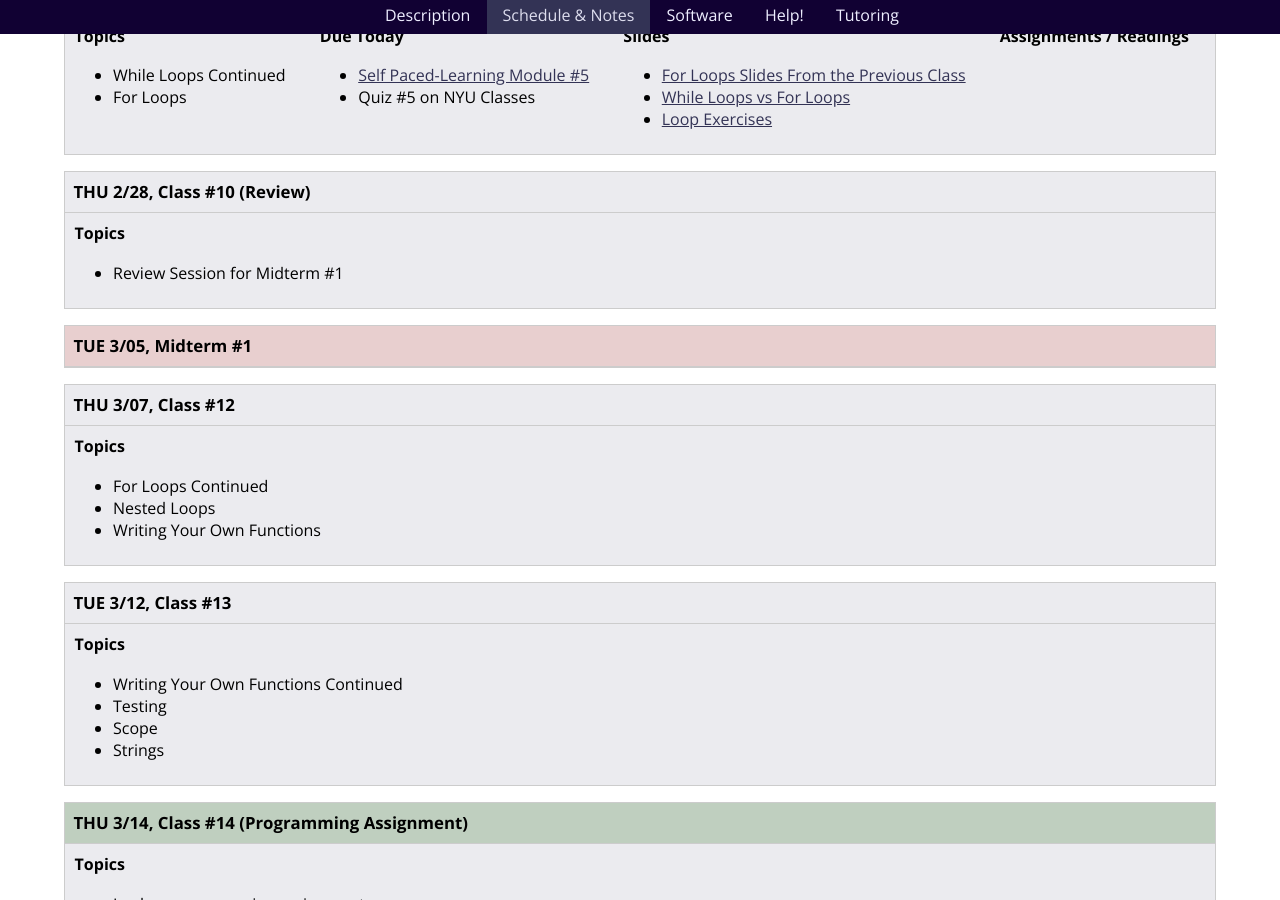
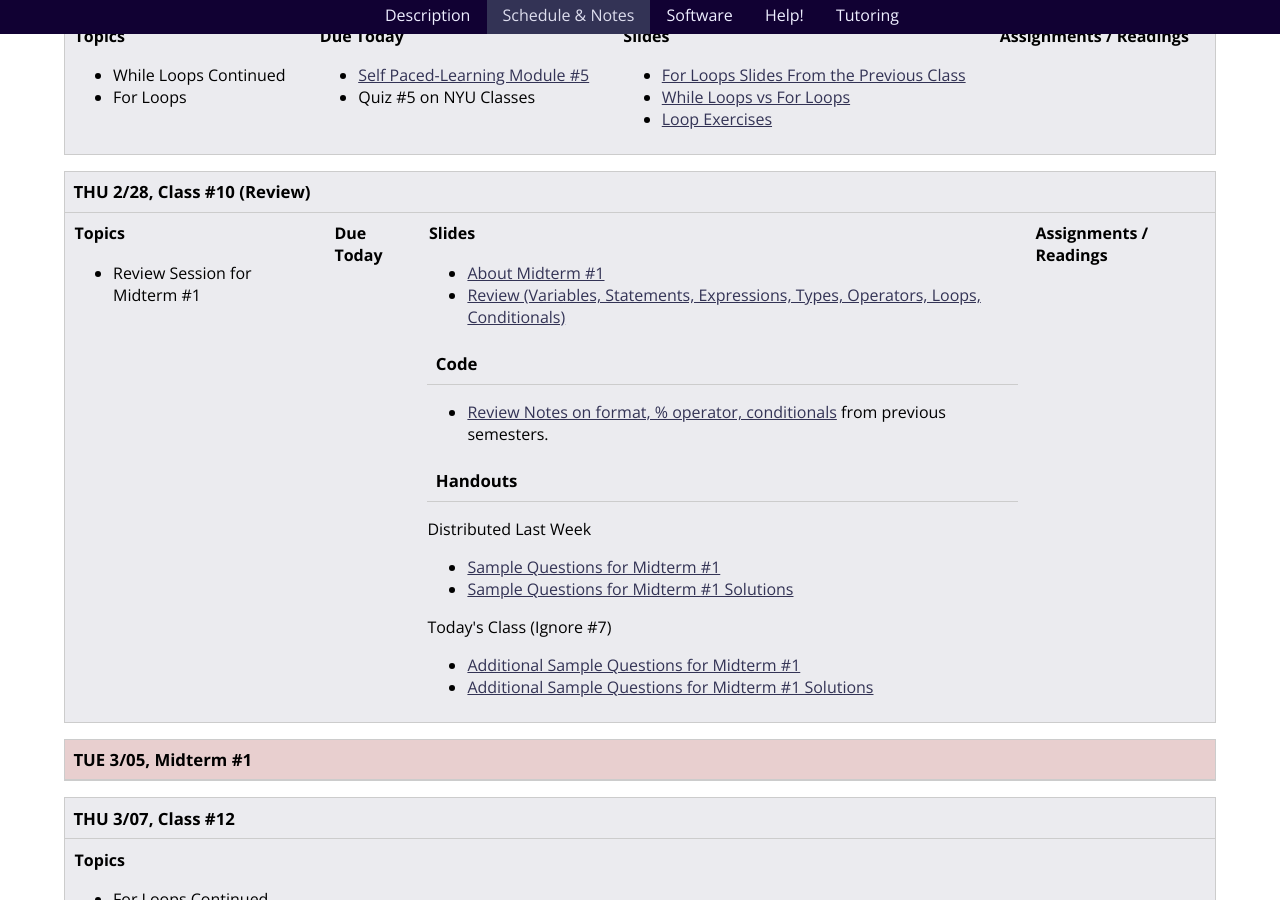
Before and after one commit to foureyes/csci-ua.0002-fall2019-002-008, a Jekyll site: the page built from schedule.markdown, in a window 1280 px wide and 900 px high, scrolled down 3875 px. Built offline with Jekyll 4.4.1, drawn with Linux system fonts in a browser that asks for light colours.

Commit message:
add more review questions

```diff
--- a/schedule.markdown
+++ b/schedule.markdown
@@ -190,7 +190,7 @@
 ####  Topics
 
 * Review Session for Midterm #1
-</article>{% comment %}{% include classes/10/materials.markdown %}{% endcomment %}</div> </section>
+</article>{% include classes/10/materials.markdown %}</div> </section>
 
 
 <a name="class11"></a><!---------- start --------------->
```
